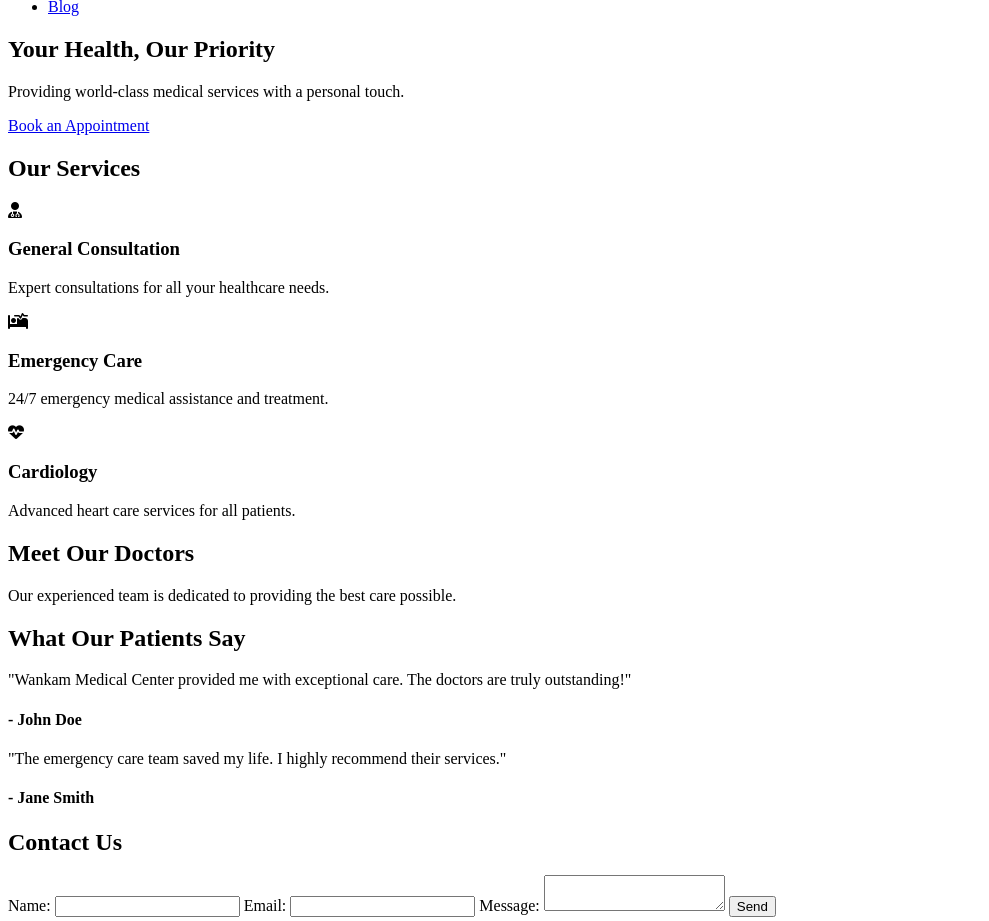
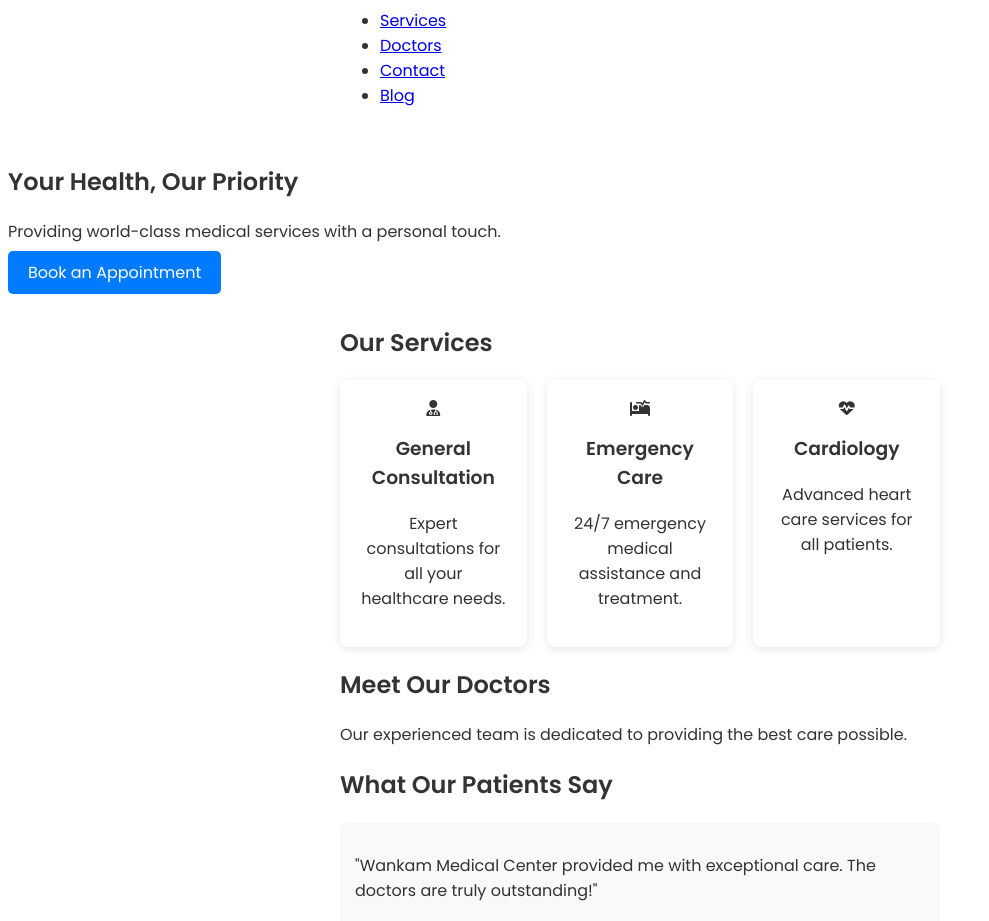
Before and after one commit to Louizyyye/wankam-medical-center, a plain HTML site: page index.html in a window 1280 px wide. Shown: the part 136-1057 px from the top of the page, without its empty margins (0-989 px from the left). Drawn offline with Linux system fonts and the light colour scheme.

Commit message:
Update index.html

```diff
--- a/index.html
+++ b/index.html
@@ -1,3 +1,5 @@
+# Wankam Medical Center
+
 <!DOCTYPE html>
 <html lang="en">
 <head>
@@ -12,6 +14,8 @@
         body {
             background: url('background.jpg') no-repeat center center/cover;
             animation: fadeIn 1.5s ease-in;
+            font-family: 'Poppins', sans-serif;
+            color: #333;
         }
         @keyframes fadeIn {
             from { opacity: 0; }
@@ -26,6 +30,40 @@
             opacity: 1;
             transform: translateY(0);
         }
+        .btn-primary {
+            background-color: #007bff;
+            color: white;
+            padding: 10px 20px;
+            border: none;
+            border-radius: 5px;
+            text-decoration: none;
+        }
+        .btn-primary:hover {
+            background-color: #0056b3;
+        }
+        .container {
+            max-width: 1200px;
+            margin: 0 auto;
+            padding: 20px;
+        }
+        .grid {
+            display: flex;
+            gap: 20px;
+        }
+        .card {
+            background: white;
+            padding: 20px;
+            border-radius: 8px;
+            box-shadow: 0 2px 10px rgba(0, 0, 0, 0.1);
+            flex: 1;
+            text-align: center;
+        }
+        .testimonial {
+            background: #f8f9fa;
+            padding: 15px;
+            border-radius: 8px;
+            margin: 10px 0;
+        }
     </style>
 </head>
 <body>
@@ -36,7 +74,7 @@
                 <ul>
                     <li><a href="#services">Services</a></li>
                     <li><a href="#doctors">Doctors</a></li>
-                    <li><a href="#contact">Contact</a></li>
+                    <li><a href="contact.html">Contact</a></li>
                     <li><a href="#blog">Blog</a></li>
                 </ul>
             </nav>
@@ -47,7 +85,7 @@
         <div class="hero-content">
             <h2>Your Health, Our Priority</h2>
             <p>Providing world-class medical services with a personal touch.</p>
-            <a href="#contact" class="btn-primary">Book an Appointment</a>
+            <a href="contact.html" class="btn-primary">Book an Appointment</a>
         </div>
     </section>
 
@@ -90,19 +128,6 @@
             </div>
         </section>
 
-        <section id="contact" class="section fade-in">
-            <h2>Contact Us</h2>
-            <form id="contact-form">
-                <label for="name">Name:</label>
-                <input type="text" id="name" name="name" required>
-                <label for="email">Email:</label>
-                <input type="email" id="email" name="email" required>
-                <label for="message">Message:</label>
-                <textarea id="message" name="message" required></textarea>
-                <button type="submit" class="btn-primary">Send</button>
-            </form>
-        </section>
-
         <section id="blog" class="section fade-in">
             <h2>Health Blog</h2>
             <p>Stay informed with the latest health tips and news.</p>
@@ -130,3 +155,59 @@
     </script>
 </body>
 </html>
+
+<!-- Contact Page -->
+<!DOCTYPE html>
+<html lang="en">
+<head>
+    <meta charset="UTF-8">
+    <meta name="viewport" content="width=device-width, initial-scale=1.0">
+    <title>Contact Us - Wankam Medical Center</title>
+    <link rel="stylesheet" href="styles.css">
+    <link rel="preconnect" href="https://fonts.googleapis.com">
+    <link href="https://fonts.googleapis.com/css2?family=Poppins:wght@300;400;600&display=swap" rel="stylesheet">
+    <style>
+        body {
+            font-family: 'Poppins', sans-serif;
+            color: #333;
+        }
+        .container {
+            max-width: 600px;
+            margin: 0 auto;
+            padding: 20px;
+        }
+        .btn-primary {
+            background-color: #007bff;
+            color: white;
+            padding: 10px 20px;
+            border: none;
+            border-radius: 5px;
+            text-decoration: none;
+        }
+        .btn-primary:hover {
+            background-color: #0056b3;
+        }
+    </style>
+</head>
+<body>
+    <header>
+        <h1>Contact Us</h1>
+    </header>
+
+    <main class="container">
+        <form id="contact-form">
+            <label for="name">Name:</label>
+            <input type="text" id="name" name="name" required>
+            <label for="email">Email:</label>
+            <input type="email" id="email" name="email" required>
+            <label for="message">Message:</label>
+            <textarea id="message" name="message" required></textarea>
+            <button type="submit" class="btn-primary">Send</button>
+        </form>
+    </main>
+
+    <footer>
+        <p>&copy; 2025 Wankam Medical Center. All rights reserved.</p>
+    </footer>
+</body>
+</html>
```
